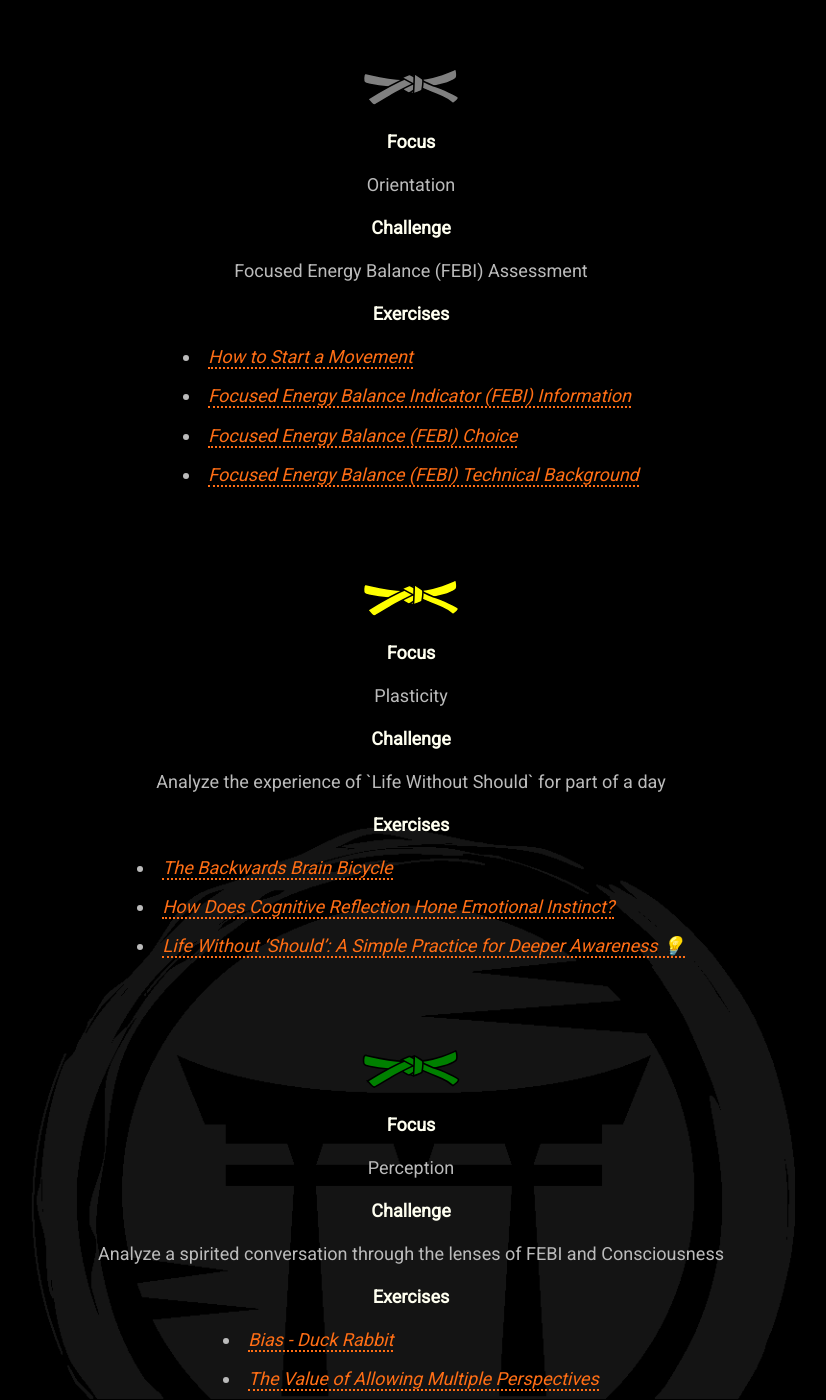
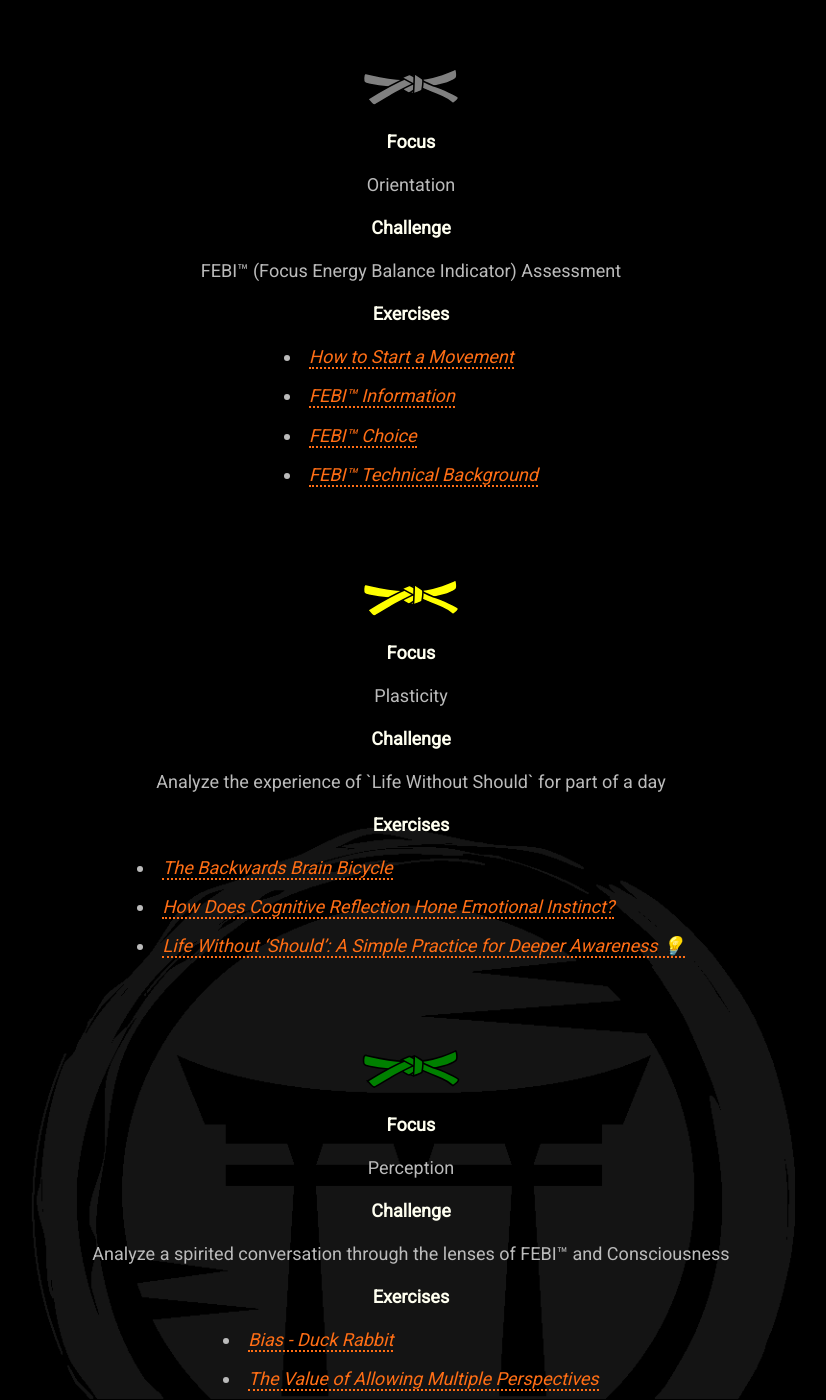
Before and after one commit to mindset-dojo/mindset-dojo.github.io, a Jekyll site: the page built from program.md, in a window 1280 px wide and 1400 px high, scrolled down 1766 px. Shown: the whole window, without its empty margins (229-1055 px from the left). Built offline with Jekyll 4.4.1, drawn with Linux system fonts in a browser that asks for light colours; some web fonts are replaced; some of the changed text lies outside the part shown.

Commit message:
fix: FEBI trademark and naming

```diff
--- a/_data/program.yaml
+++ b/_data/program.yaml
@@ -26,15 +26,15 @@
       label: 7th Kyu
       level: -7
       focus: Orientation
-      challenge: Focused Energy Balance (FEBI) Assessment
+      challenge: FEBI™ (Focus Energy Balance Indicator) Assessment
       exercises:
         - label: How to Start a Movement
           url: https://www.ted.com/talks/derek_sivers_how_to_start_a_movement
-        - label: Focused Energy Balance Indicator (FEBI) Information
-          url: https://zenleader.global/febi-offerings/
-        - label: Focused Energy Balance (FEBI) Choice
+        - label: FEBI™ Information
+          url: https://zenleader.global/resources/febi-assessment
+        - label: FEBI™ Choice
           url: https://zenleader.global/s/FEBI-Choice-Article-Jan-2017-3p5x.pdf
-        - label: Focused Energy Balance (FEBI) Technical Background
+        - label: FEBI™ Technical Background
           url: https://zenleader.global/s/FEBI-Technical-Manual-2024.pdf
     - color: yellow
       label: 6th Kyu
@@ -52,7 +52,7 @@
       label: 5th Kyu
       level: -5
       focus: Perception
-      challenge: Analyze a spirited conversation through the lenses of FEBI and Consciousness
+      challenge: Analyze a spirited conversation through the lenses of FEBI™ and Consciousness
       exercises:
         - label: Bias - Duck Rabbit
           url: https://www.youtube.com/watch?v=36AqMX5uua4
@@ -102,7 +102,7 @@
       focus: Integration
       challenge: Improve a conversation that matters using the new moves and flips
       exercises:
-        - label: Breathing to Support the FEBI Patterns
+        - label: Breathing to Support the FEBI™ Patterns
           url: https://www.youtube.com/watch?v=C53IKjDvU2g
         - label: Negotiation 9™ Move - “I” Messages
           url: https://www.blackswanltd.com/newsletter/infographic-the-black-swan-groups-negotiation-9
```
